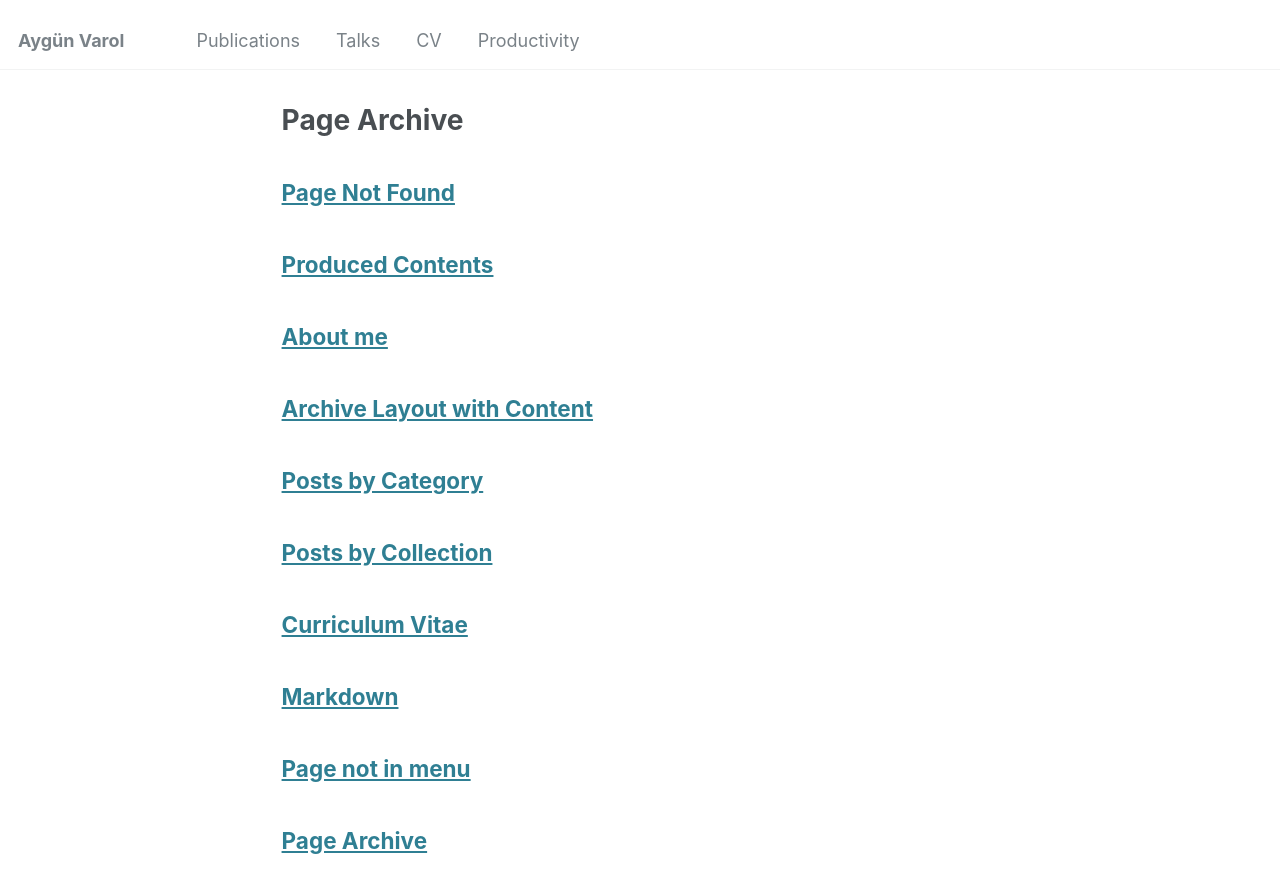
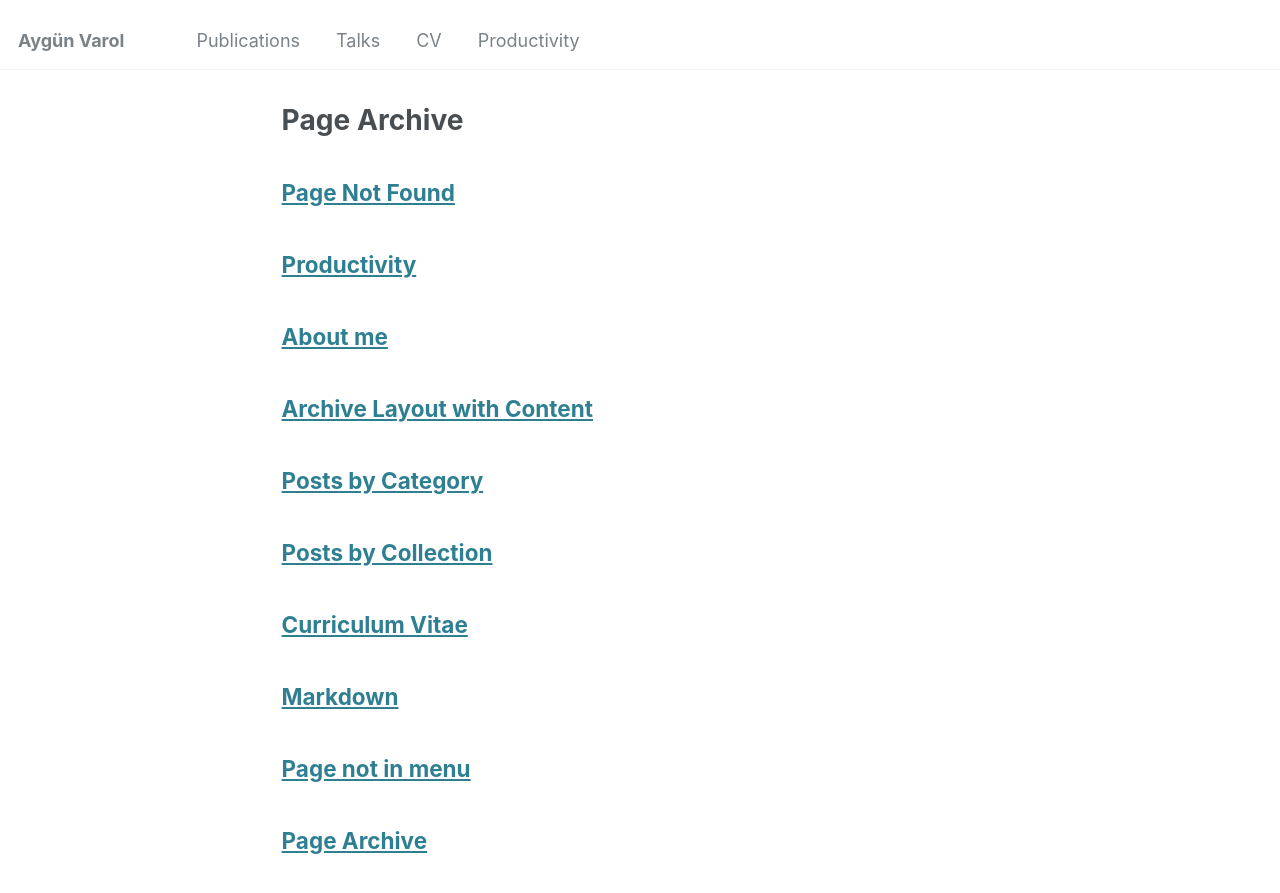
Before and after one commit to AygunVarol/aygunvarol.github.io, a Jekyll site: the page built from _pages/page-archive.html, in a window 1280 px wide and 900 px high. Shown: the top 893 px of the window. Built offline with Jekyll 4.4.1, drawn with Linux system fonts in a browser that asks for light colours.

Commit message:
Update Productivity.md

```diff
--- a/_pages/Productivity.md
+++ b/_pages/Productivity.md
@@ -1,6 +1,6 @@
 ---
 layout: archive
-title: "Produced Contents"
+title: "Productivity"
 permalink: /contents/
 author_profile: true
 ---
```
